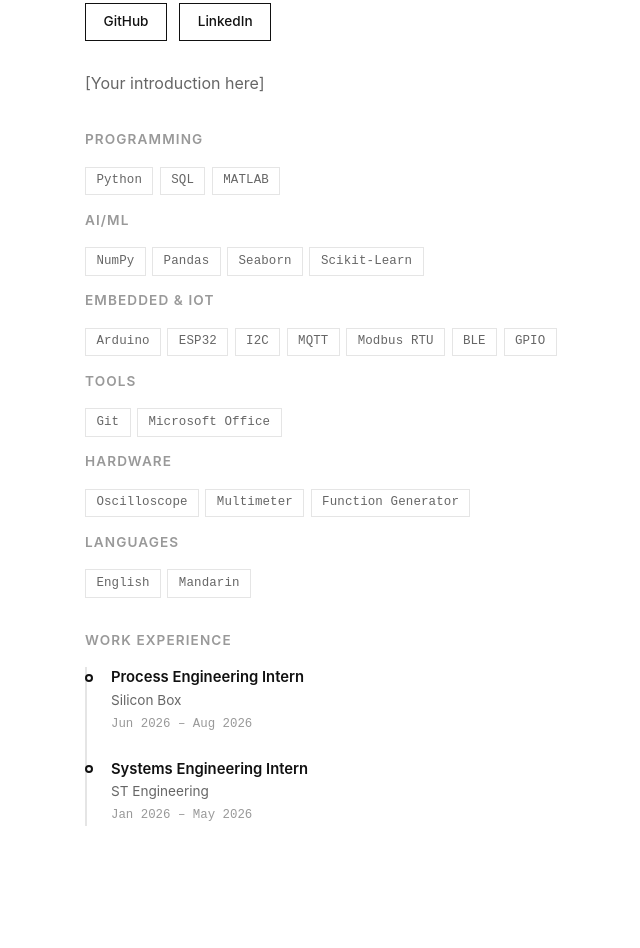
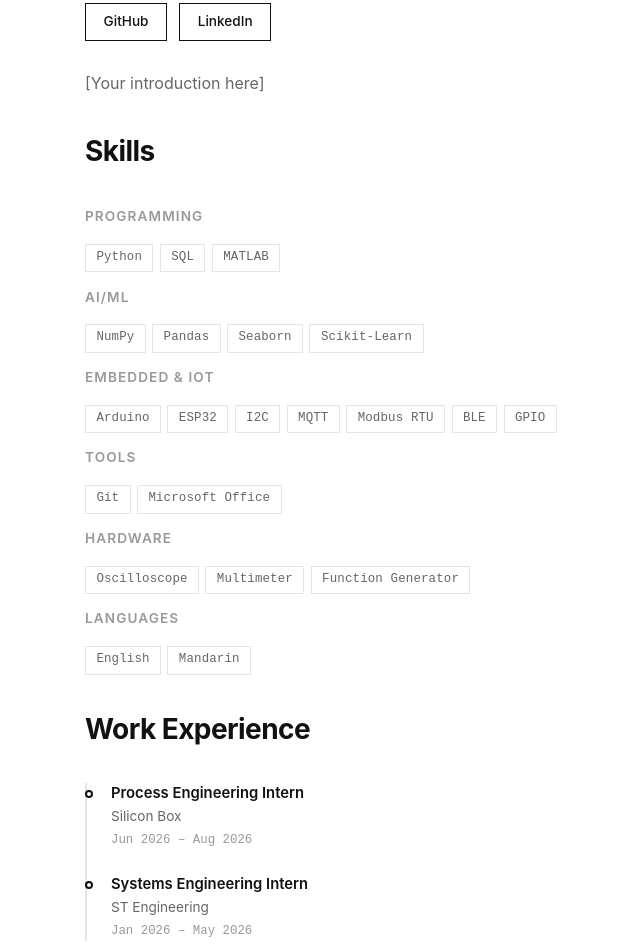
Before and after one commit to y-ell/y-ell.github.io, a plain HTML site: page index.html in a window 1280 px wide. Shown: the part 255-1203 px from the top of the page, without its empty margins (107-747 px from the left). Drawn offline with Linux system fonts and the light colour scheme; no server answers.

```diff
--- a/index.html
+++ b/index.html
@@ -621,6 +621,8 @@
 
   <p class="home-bio">[Your introduction here]</p>
 
+  <h2>Skills</h2>
+
   <div class="skills">
     <div class="skill-group">
       <span class="skill-group-label">Programming</span>
@@ -675,7 +677,7 @@
     </div>
   </div>
 
-  <p class="exp-label">Work Experience</p>
+  <h2>Work Experience</h2>
   <ul class="exp-list">
     <li class="exp-item">
       <div class="exp-role">Process Engineering Intern</div>
```
